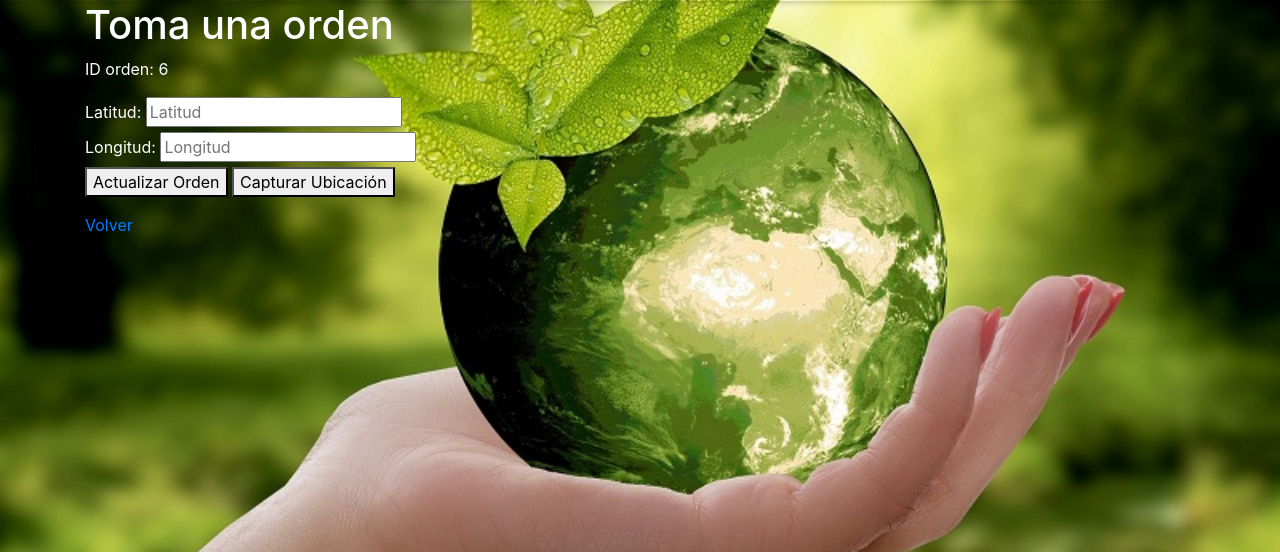
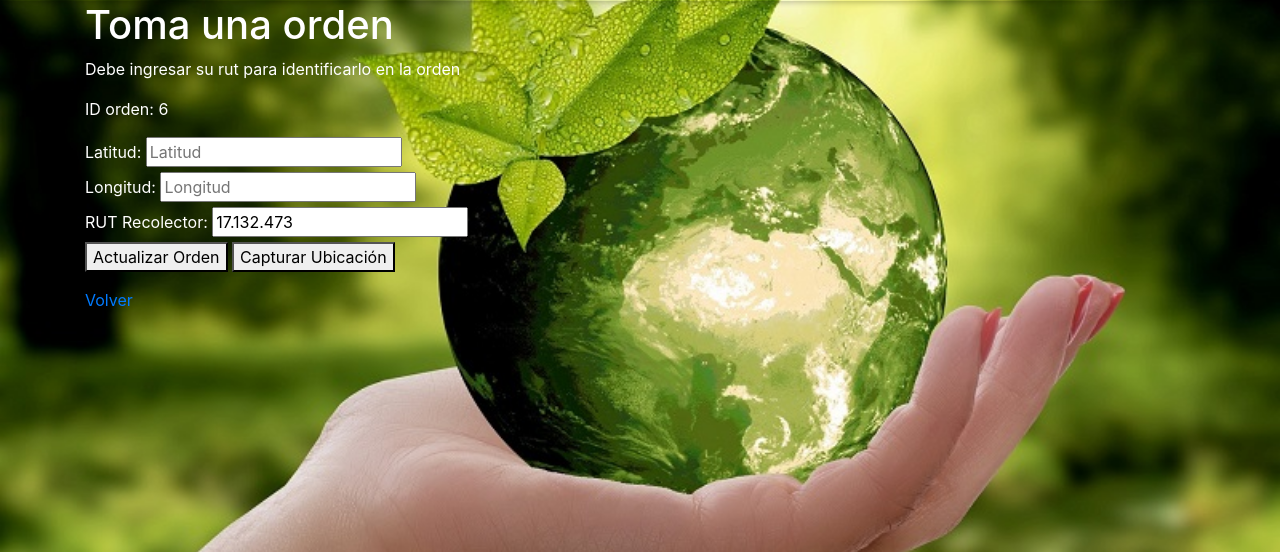
Before and after one commit to Jorge-gib/Zero_Daw_V9, a Django app: page /registro/tomar_orden/6/ in a window 1280 px wide. Shown: the part 113-665 px from the top of the page. Run offline with Django 4.2, Linux system fonts and the light colour scheme; data comes from the database, SQL or seed files in the repository; both versions use the stored data as it was after the commit; parts of the project's set-up code (start-up, migrations or seed data) failed here and were passed over; some libraries are stand-ins or nearby versions.

```diff
--- a/Registro/forms.py
+++ b/Registro/forms.py
@@ -325,19 +325,37 @@ class Orden_reciclajeForm(forms.ModelForm):
         }
 #Forms para actualizar orden
 class OrdenUpdateForm(forms.ModelForm):
+
+    rut_recolector = forms.CharField(
+        max_length=10,
+        widget=forms.TextInput(attrs={'class': 'form-control', 'placeholder': 'RUT Recolector'})
+    )
+    estado = forms.CharField(
+        max_length=200,
+        widget=forms.TextInput(attrs={'class': 'form-control', 'placeholder': 'RUT Recolector'})
+    )
+
     latitud_posicion_recolector = forms.DecimalField(
-        widget=NumberInput(attrs={'class': 'form-control', 'step': '0.000001', 'placeholder': 'Latitud'})
+        widget=forms.NumberInput(attrs={'class': 'form-control', 'step': '0.000001', 'placeholder': 'Latitud'})
     )
     longitud_posicion_recolector = forms.DecimalField(
-        widget=NumberInput(attrs={'class': 'form-control', 'step': '0.000001', 'placeholder': 'Longitud'})
+        widget=forms.NumberInput(attrs={'class': 'form-control', 'step': '0.000001', 'placeholder': 'Longitud'})
     )
 
     class Meta:
         model = Orden_reciclaje
-        fields = ['latitud_posicion_recolector', 'longitud_posicion_recolector']
+        fields = ['rut_recolector', 'latitud_posicion_recolector', 'longitud_posicion_recolector', 'estado']
 
 #Forms para actualizar reserva
 class ReservaUpdateForm(forms.ModelForm):
+    rut_recolector = forms.CharField(
+        max_length=10,
+        widget=forms.TextInput(attrs={'class': 'form-control', 'placeholder': 'RUT Recolector'})
+    )
+    estado = forms.CharField(
+        max_length=200,
+        widget=forms.TextInput(attrs={'class': 'form-control', 'placeholder': 'RUT Recolector'})
+    )
     latitud_posicion_recolector = forms.DecimalField(
         widget=NumberInput(attrs={'class': 'form-control', 'step': '0.000001', 'placeholder': 'Latitud'})
     )
@@ -347,7 +365,7 @@ class ReservaUpdateForm(forms.ModelForm):
 
     class Meta:
         model = Reserva_orden
-        fields = ['latitud_posicion_recolector', 'longitud_posicion_recolector', 'estado']
+        fields = ['rut_recolector','latitud_posicion_recolector', 'longitud_posicion_recolector','estado']
 #Forms para cambiar el estado de la orden
 class OrdenConcluir(forms.ModelForm):
 
--- a/Registro/models.py
+++ b/Registro/models.py
@@ -32,6 +32,7 @@ class Orden_reciclaje(models.Model):
     id_user = models.ForeignKey(UserModelo, on_delete=models.CASCADE)
     id_orden = models.AutoField(primary_key=True)
     fecha_orden = models.DateField()
+    rut_recolector = models.CharField(max_length=10, null=True)
     cantidad_plastico = models.IntegerField(default=0)
     cantidad_vidrio = models.IntegerField(default=0)
     cantidad_carton = models.IntegerField(default=0)
@@ -51,6 +52,7 @@ class Reserva_orden(models.Model):
     id_user = models.ForeignKey(UserModelo, on_delete=models.CASCADE)
     id_orden = models.AutoField(primary_key=True)
     fecha_orden = models.DateField()
+    rut_recolector = models.CharField(max_length=10, null=True)
     hora_inicio = models.TimeField()
     hora_fin = models.TimeField()
     cantidad_plastico = models.IntegerField(default=0)
--- a/Registro/views.py
+++ b/Registro/views.py
@@ -361,6 +361,14 @@ class TomarOrdenView(UpdateView):
     template_name = 'Registro/tomar_orden.html'
     success_url = reverse_lazy('confirmacion_posicion_recolector')
 
+    def form_valid(self, form):
+        # Lógica adicional para validar y guardar el formulario
+        # Guardar la instancia del formulario pero no el rut_recolector si viene vacio
+        orden_reciclaje = form.save(commit=False)
+        if not form.cleaned_data['rut_recolector']:
+            del orden_reciclaje.rut_recolector
+        orden_reciclaje.save()
+        return super().form_valid(form)
 
 
 ###############################################################################################################
--- a/templates/Registro/tomar_orden.html
+++ b/templates/Registro/tomar_orden.html
@@ -4,6 +4,7 @@
 
 {% block content %}
   <h1 class="letras">Toma una orden</h1>
+  <p class="letras">Debe ingresar su rut para identificarlo en la orden</p>
   {% if orden_reciclaje %}
     <form method="POST" action="{% url 'tomar_orden' orden_reciclaje.id_orden %}">
       {% csrf_token %}
@@ -18,6 +19,11 @@
         <label class="letras" for="longitud_posicion_recolector">Longitud:</label>
         <input type="number" name="longitud_posicion_recolector" value="{{ orden_reciclaje.longitud_posicion_recolector }}" step="0.000001" placeholder="Longitud" required>
       </div>
+      <div>
+        <label class="letras" for="rut_recolector">RUT Recolector:</label>
+        <input type="text" name="rut_recolector" value="{{ orden_reciclaje.rut_recolector }}" placeholder="RUT Recolector" maxlength="10" required>
+      </div>
+      <input type="hidden" name="estado" value="Orden tomada">
       <button type="submit">Actualizar Orden</button>
       <button type="button" onclick="capturarUbicacion()">Capturar Ubicación</button>
     </form>
--- a/templates/Registro/tomar_reserva.html
+++ b/templates/Registro/tomar_reserva.html
@@ -4,6 +4,7 @@
 
 {% block content %}
   <h1 class="letras">Toma una orden de reserva</h1>
+  <p class="letras">Debe ingresar su rut para identificarlo en la orden</p>
   {% if reserva_orden %}
     <form method="POST" action="{% url 'tomar_reserva' reserva_orden.id_orden %}">
       {% csrf_token %}
@@ -17,6 +18,10 @@
       <div>
         <label class="letras" for="longitud_posicion_recolector">Longitud:</label>
         <input type="number" name="longitud_posicion_recolector" value="{{ reserva_orden.longitud_posicion_recolector }}" step="0.000001" placeholder="Longitud" required>
+      </div>
+      <div>
+        <label class="letras" for="rut_recolector">RUT Recolector:</label>
+        <input type="text" name="rut_recolector" value="{{ reserva_orden.rut_recolector }}" placeholder="RUT Recolector" maxlength="10" >
       </div>
       <input type="hidden" name="estado" value="Orden tomada">
       <button type="submit">Actualizar Orden</button>
```
Also changed, not shown: Registro/migrations/0006_orden_reciclaje_rut_recolector_and_more.py (added), db.sqlite3, media/licencias/FB_IMG_1593227851131_6fGSinu.jpg (added), media/licencias/FB_IMG_1593265243761.jpg (added), media/licencias/FB_IMG_1595206986566.jpg (added), media/licencias/ef25eac803d9580cc8e62867c215ca22_8ABodFf.jpg (added), static/licencias/FB_IMG_1593227851131.jpg (added), static/licencias/FB_IMG_1593265243761.jpg (added), static/licencias/FB_IMG_1595206986566.jpg (added), static/licencias/ef25eac803d9580cc8e62867c215ca22.jpg (added).
